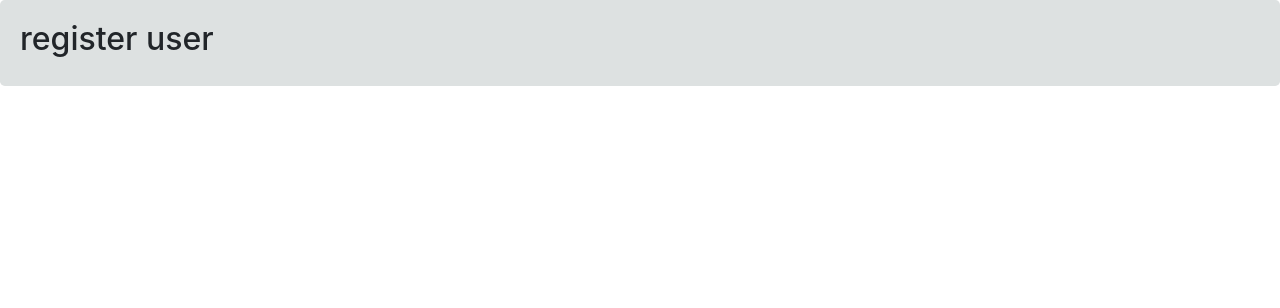
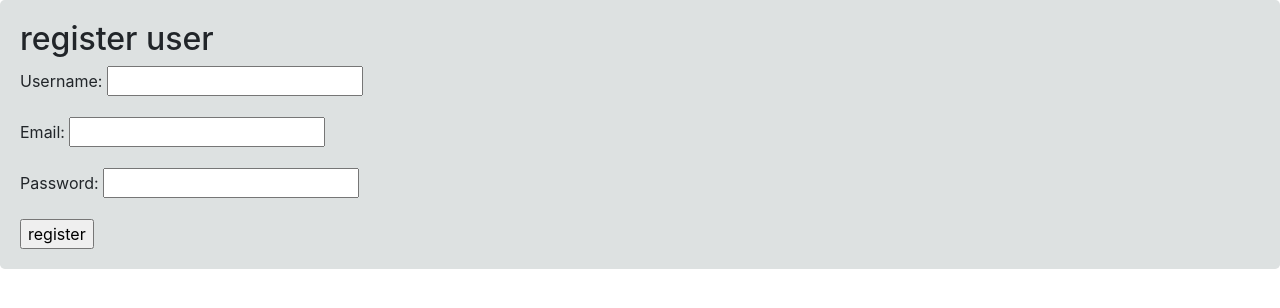
Before and after one commit to nimagolkhanban/Social-Network, a Django app: template account/templates/account/register.html in a window 1280 px wide. Shown: the part 56-364 px from the top of the page. Run offline with Django 5.2, Linux system fonts and the light colour scheme; the template is opened without the code that fills it: values that come from a table or form of the project are taken from there, others are empty.

Commit message:
add registration form

```diff
--- a/account/forms.py
+++ b/account/forms.py
@@ -0,0 +1,7 @@
+from django import forms
+
+
+class UserRegistrationForm(forms.Form):
+    username = forms.CharField()
+    email = forms.EmailField()
+    password = forms.CharField()
--- a/account/templates/account/register.html
+++ b/account/templates/account/register.html
@@ -4,4 +4,9 @@
 {% endblock %}
 {% block content %}
 	    <h2>register user</h2>
+    <form action="" method="post">
+    {% csrf_token %}
+        {{ form.as_p }}
+        <input type="submit" value="register">
+    </form>
 {% endblock %}
```
